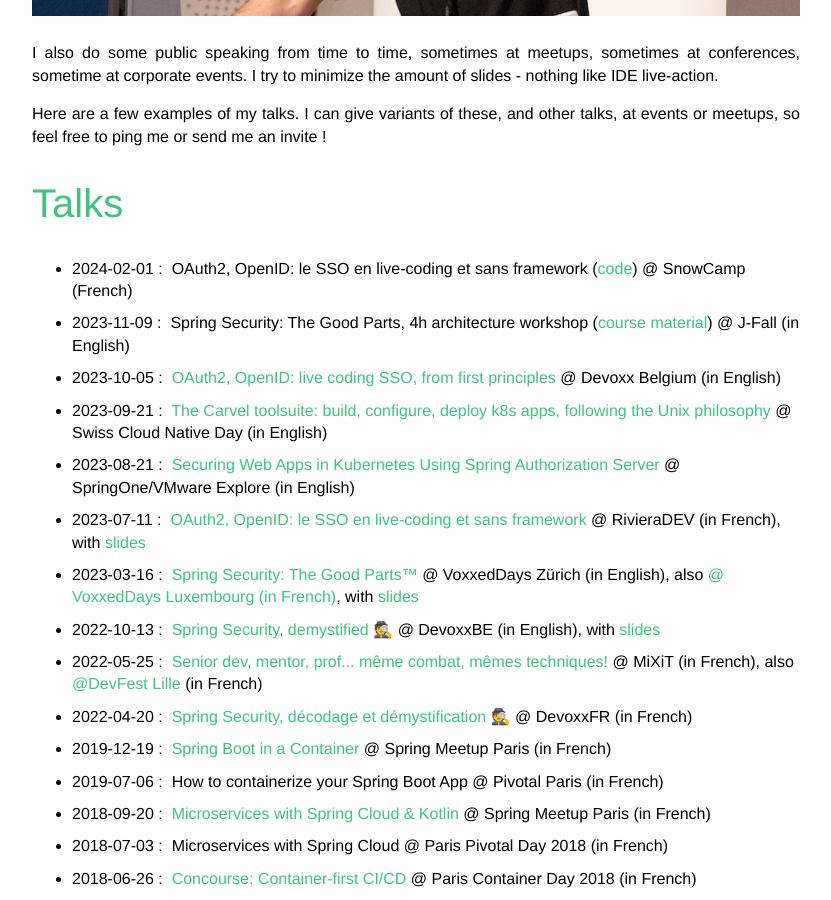
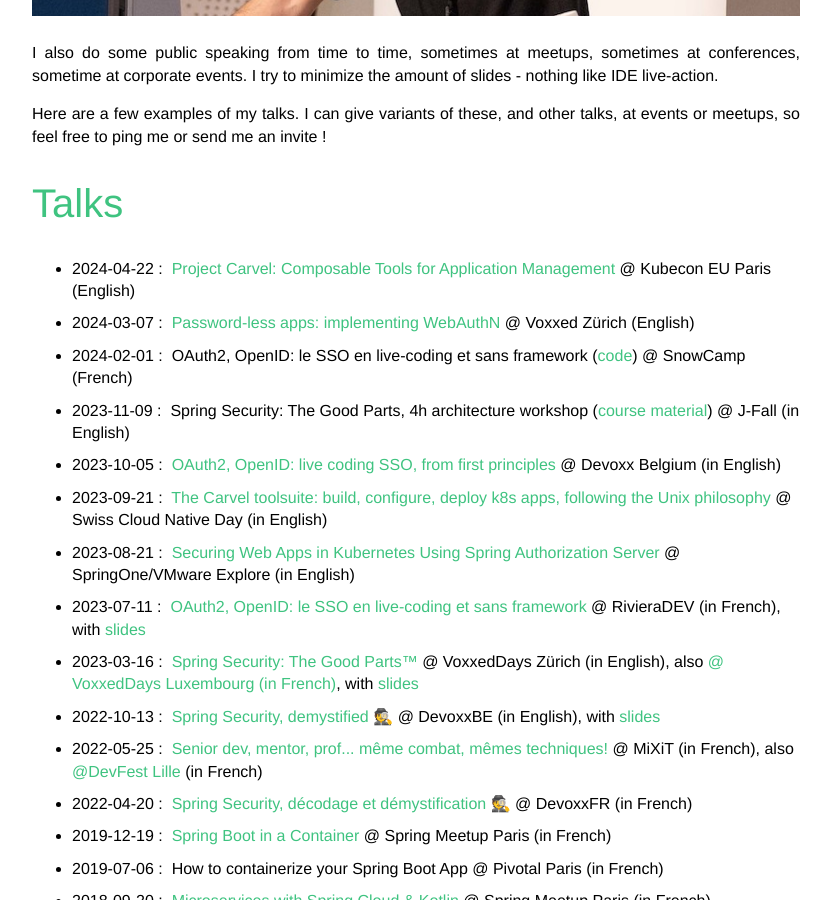
Before and after one commit to Kehrlann/kehrlann.github.io, a Jekyll site: the page built from talks.md, in a window 1280 px wide and 900 px high, scrolled down 564 px. Shown: the whole window, without its empty margins (224-1055 px from the left). Built offline with Jekyll 4.4.1, drawn with Linux system fonts in a browser that asks for light colours.

Commit message:
talks: add WebAuthN@Voxxed Zürich and Carvel@KubeconEU

```diff
--- a/talks.md
+++ b/talks.md
@@ -22,6 +22,16 @@
 <h1>Talks</h1>
 
 <ul class="no-justify roomy-list">
+    <li>
+        <span>2024-04-22 :&nbsp;</span>
+        <a href="https://www.youtube.com/watch?v=1u5LtsJqyrA" target="_blank" rel="noopener">Project Carvel: Composable Tools for Application Management</a>
+        <span>@ Kubecon EU Paris (English)</span>
+    </li>
+    <li>
+        <span>2024-03-07 :&nbsp;</span>
+        <a href="https://www.youtube.com/watch?v=FUWLYC1z1LU" target="_blank" rel="noopener">Password-less apps: implementing WebAuthN</a>
+        <span>@ Voxxed Zürich (English)</span>
+    </li>
     <li>
         <span>2024-02-01 :&nbsp;</span>
         OAuth2, OpenID: le SSO en live-coding et sans framework (<a href="https://github.com/Kehrlann/sso-live-coding" target="_blank" rel="noopener">code</a>)
```
